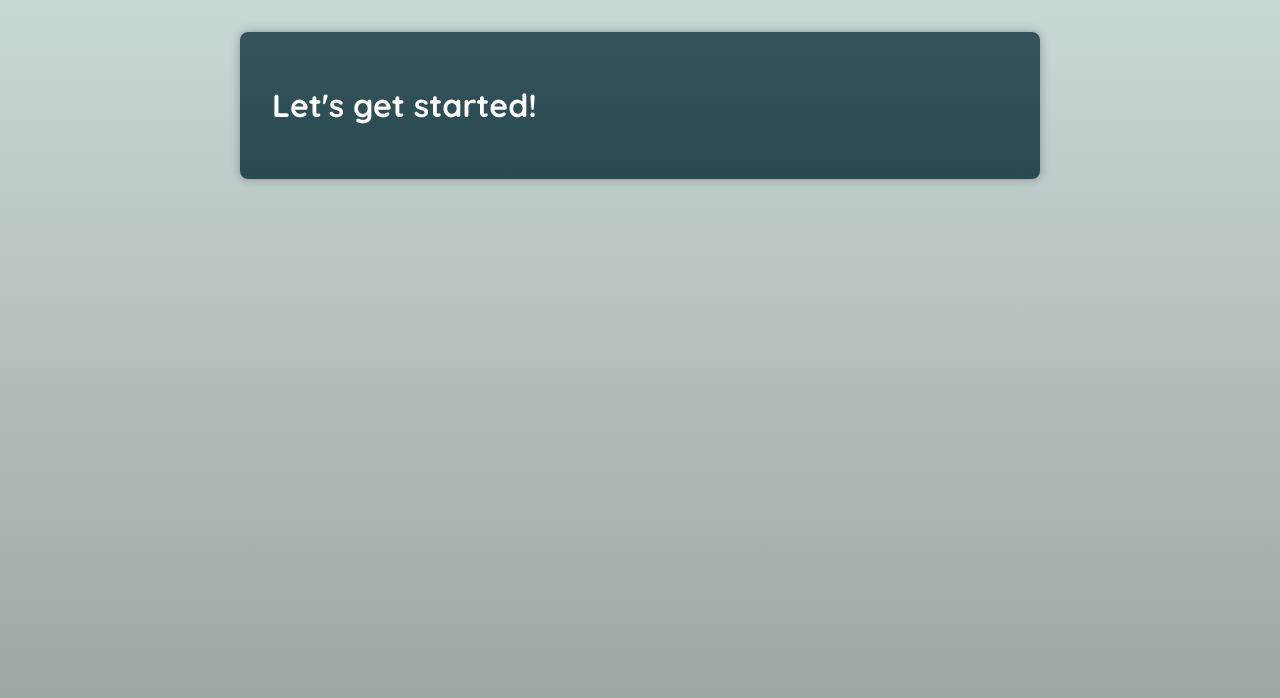
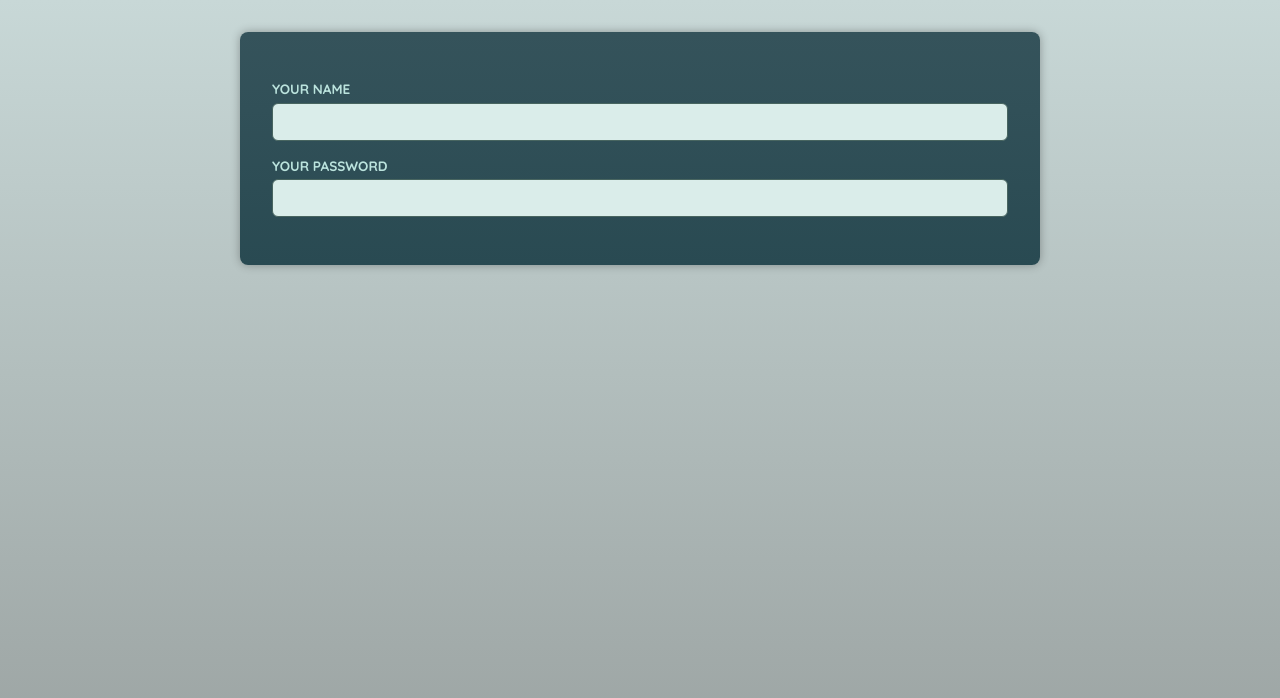
Before and after one commit to EzzEldienMohsen/React-TS-P2, a React (Vite) app: page / in a window 1280 px wide. Shown: the top 698 px of the page. Built offline with nearby package versions, Linux system fonts and the light colour scheme; a web font is replaced by a local one.

Commit message:
input component

```diff
--- a/src/App.tsx
+++ b/src/App.tsx
@@ -1,5 +1,12 @@
+import Input from './components/Input';
+
 function App() {
-  return <h1>Let's get started!</h1>;
+  return (
+    <main>
+      <Input type="text" name="name" text="your name" />
+      <Input type="password" name="password" text="your password" />
+    </main>
+  );
 }
 
 export default App;
--- /dev/null
+++ b/src/components/Input.tsx
@@ -0,0 +1,16 @@
+import React from 'react';
+
+type Input = {
+  name: string;
+  text: string;
+} & React.ComponentPropsWithoutRef<'input'>;
+const Input: React.FC<Input> = ({ name, text, ...props }) => {
+  return (
+    <p>
+      <label htmlFor={name}>{text}</label>
+      <input id={name} name={name} {...props} />
+    </p>
+  );
+};
+
+export default Input;
```
